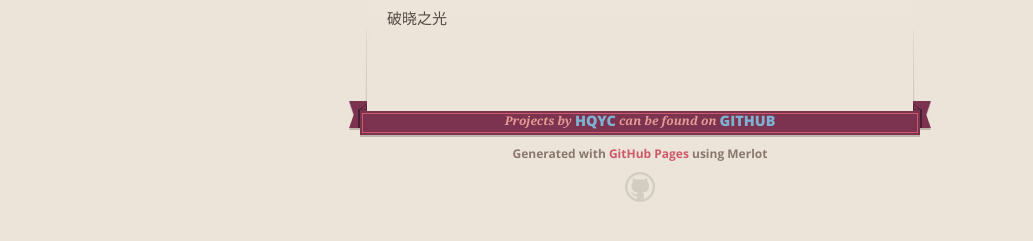
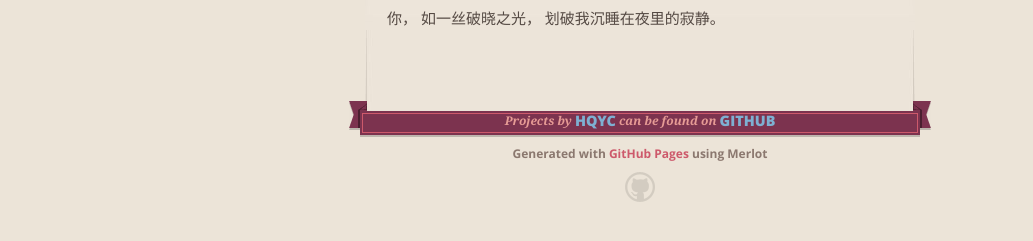
Before and after one commit to Hqyc/hqyc, a plain HTML site: page index.html in a window 1280 px wide. Shown: the part 315-556 px from the top of the page, without its empty margins (0-1033 px from the left). Drawn offline with nearby package versions, Linux system fonts and the light colour scheme.

Commit message:
Replace master branch with page content via GitHub

```diff
--- a/index.html
+++ b/index.html
@@ -50,7 +50,9 @@
 
 <p>JC博客</p>
 
-<p>破晓之光</p>
+<p>你，
+如一丝破晓之光，
+划破我沉睡在夜里的寂静。</p>
       </section>
 
       <footer>
--- a/params.json
+++ b/params.json
@@ -1 +1 @@
-{"name":"Hqyc.GitHub.io","tagline":"JC博客","body":"hqyc.github.io\r\n===============\r\nJC博客\r\n\r\n破晓之光","google":"","note":"Don't delete this file! It's used internally to help with page regeneration."}
+{"name":"Hqyc.GitHub.io","tagline":"JC博客","body":"hqyc.github.io\r\n===============\r\nJC博客\r\n\r\n你，\r\n如一丝破晓之光，\r\n划破我沉睡在夜里的寂静。\r\n\r\n","google":"","note":"Don't delete this file! It's used internally to help with page regeneration."}
```
